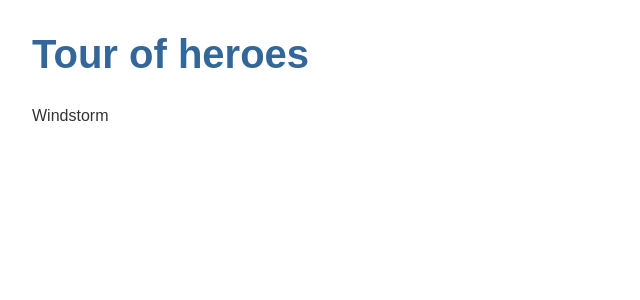
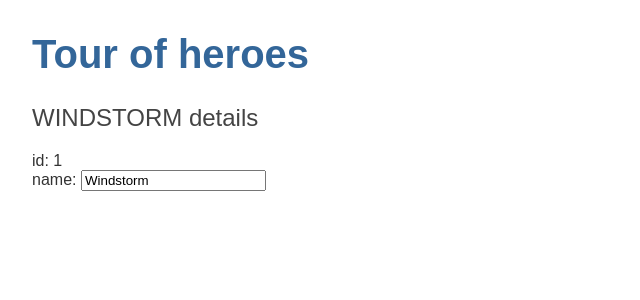
Before and after one commit to MokkaKowalewska/tour-of-heroes, an Angular app: page / in a window 1280 px wide. Shown: the top 300 px of the page, without its empty margins (0-640 px from the left). Built offline with nearby package versions, Linux system fonts and the light colour scheme.

Commit message:
display hero editor, add input and two-way databinding

```diff
--- a/src/app/app.module.ts
+++ b/src/app/app.module.ts
@@ -1,5 +1,6 @@
 import { BrowserModule } from '@angular/platform-browser';
 import { NgModule } from '@angular/core';
+import { FormsModule } from '@angular/forms';
 
 import { AppComponent } from './app.component';
 import { HeroesComponent } from './heroes/heroes.component';
@@ -10,7 +11,8 @@
     HeroesComponent
   ],
   imports: [
-    BrowserModule
+    BrowserModule,
+    FormsModule
   ],
   providers: [],
   bootstrap: [AppComponent]
--- /dev/null
+++ b/src/app/hero.ts
@@ -0,0 +1,4 @@
+export interface Hero {
+    id: number,
+    name: string
+}
--- a/src/app/heroes/heroes.component.html
+++ b/src/app/heroes/heroes.component.html
@@ -1 +1,7 @@
-{{hero}}
+<h2>{{ hero.name | uppercase}} details</h2>
+<div><span>id: </span>{{hero.id}}</div>
+<div>
+    <label>name:
+        <input [(ngModel)]="hero.name" placeholder="name">
+    </label>
+</div>
--- a/src/app/heroes/heroes.component.ts
+++ b/src/app/heroes/heroes.component.ts
@@ -1,4 +1,5 @@
 import { Component, OnInit } from '@angular/core';
+import { Hero } from '../hero';
 
 @Component({
   selector: 'app-heroes',
@@ -6,7 +7,10 @@
   styleUrls: ['./heroes.component.css']
 })
 export class HeroesComponent implements OnInit {
-  hero = 'Windstorm';
+  hero: Hero = {
+    id: 1,
+    name: 'Windstorm'
+  };
 
   constructor() { }
 
```
Also changed, not shown: src/app/mock-heroes.ts (added).
